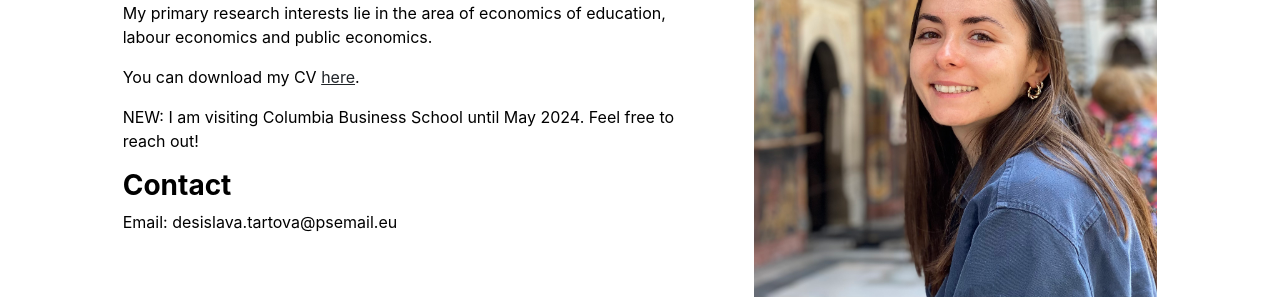
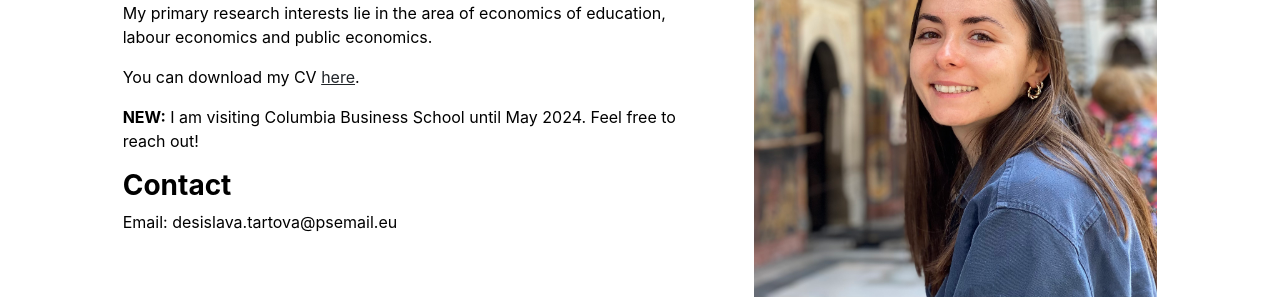
Before and after one commit to desislavatartova/desislavatartova.github.io, a Jekyll site: the page built from index.md, in a window 1280 px wide. Shown: the part 294-594 px from the top of the page. Built offline with Jekyll 4.4.1, drawn with Linux system fonts in a browser that asks for light colours; part of the change alters nothing that is shown.

```diff
--- a/_layouts/home.html
+++ b/_layouts/home.html
@@ -10,7 +10,7 @@ layout: default
     My primary research interests lie in the area of economics of education, labour economics and public economics. <p></p>
     You can download my CV <a href="http://desislavatartova.github.io/pdf/CV_DTARTOVA.pdf" target="_blank">here</a>.
 	   <p></p>
-	NEW: I am visiting Columbia Business School until May 2024. Feel free to reach out!
+	<b>NEW:</b> I am visiting Columbia Business School until May 2024. Feel free to reach out!
 	   <p></p>
     <h3 class="fw-bold">Contact</h3>
     Email: desislava.tartova@psemail.eu
```
